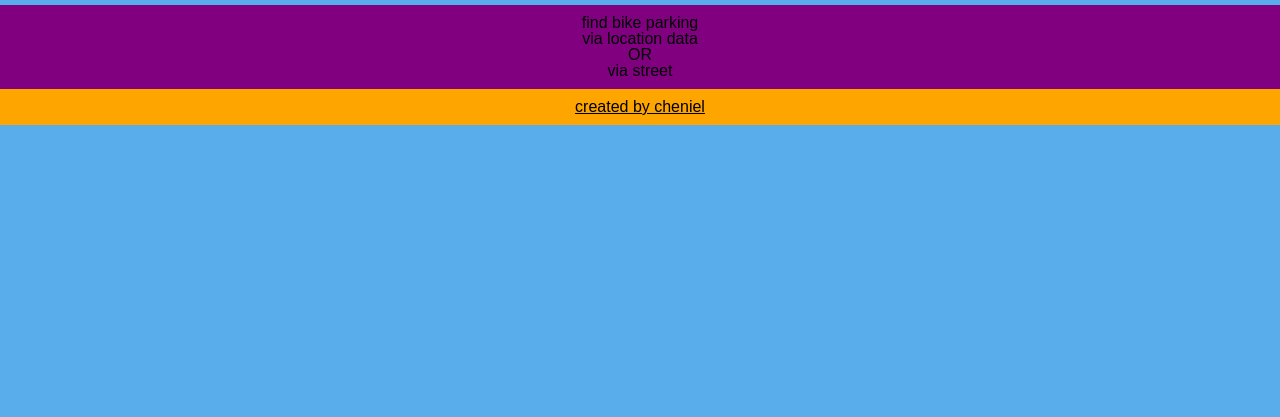
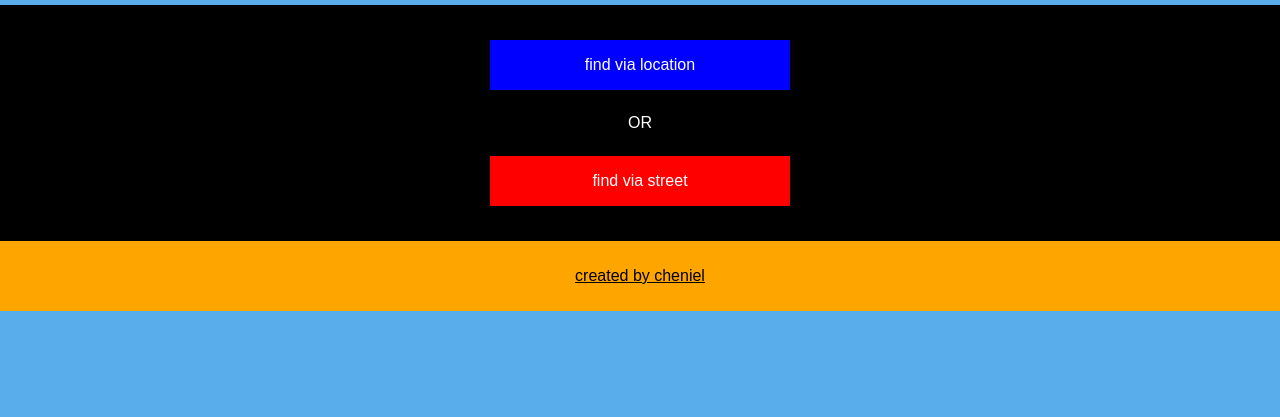
Before and after one commit to cheniel/sf-bike-parking, a Django app: page / in a window 1280 px wide. Shown: the part 383-800 px from the top of the page. Run offline with Django 3.2, Linux system fonts and the light colour scheme.

Commit message:
mods to run on heroku

```diff
--- /dev/null
+++ b/requirements.txt
@@ -0,0 +1,4 @@
+Django==1.7
+Pygments==1.6
+virtualenv==1.11.6
+wsgiref==0.1.2
--- a/sf_bike_parking/parkfinder/templates/parkfinder/index.html
+++ b/sf_bike_parking/parkfinder/templates/parkfinder/index.html
@@ -1,17 +1,18 @@
 <!DOCTYPE html>
+<meta name="viewport" content="width=device-width, initial-scale=1, maximum-scale=1, minimum-scale=1, user-scalable=no" >
 <html>
 	<head>
 		<title>sf bike parking locator</title>
 
 		{% load staticfiles %}
 		<script src="{% static "parking.js" %}"></script>
-		<link rel="stylesheet" type="text/css" href="{% static "cssreset.css" %}"/>
+		<link rel="stylesheet" type="text/css" href="{% static "normalize.css" %}"/>
 		<link rel="stylesheet" type="text/css" href="{% static "style.css" %}"/>
 
 	</head>
 	<body>
 		<div id="top-bar">
-			<iframe id="github-star" src="http://ghbtns.com/github-btn.html?user=cheniel&repo=sf-bike-parking&type=watch&count=true" allowtransparency="true" frameborder="0" scrolling="0" width="110" height="20"></iframe>
+			<iframe id="github-star" src="http://ghbtns.com/github-btn.html?user=cheniel&repo=sf-bike-parking&type=watch&count=true" allowtransparency="true" frameborder="0" scrolling="0" width="80" height="20"></iframe>
 		</div>
 
 		<div id="header" class="hor-section">
@@ -47,17 +48,16 @@
 			{% else %}
 
 				<div id="search-type-selection">
-					<p>find bike parking</p>
 
-					<div id="location-search-button">
-						via location data
-					</div>
+					<button id="location-search-button" class="L-button">
+						find via location
+					</button>
 
-					<p>OR</p>
+					<p id="or">OR</p>
 
-					<div id="street-search-button">
-						via street
-					</div>
+					<button id="street-search-button" class="L-button">
+						find via street
+					</button>
 				</div>
 
 				<div id="location-search-options">
@@ -89,10 +89,10 @@
 						</div>
 						<div class="result-info-container">
 							<div class="result-info">
-									{{result.address}}<br />
-									{{result.location}}<br />
-									({{result.latitude}}, {{result.longitude}}) <br />
-									{{result.numRacks}} racks, {{result.spaces}} spaces. <br />
+								<div class="r-address">{{result.address}}</div>
+								<div class="r-coordinates">({{result.latitude}}, {{result.longitude}}) </div>
+								<div class="r-location">@{{result.location}}</div>
+								<div class="r-spaces">{{result.numRacks}} racks, {{result.spaces}} spaces. </div>
 							</div>
 						</div>
 
--- a/sf_bike_parking/static/cssreset.css
+++ b/sf_bike_parking/static/normalize.css
@@ -15,7 +15,7 @@ table, caption, tbody, tfoot, thead, tr, th, td,
 article, aside, canvas, details, embed,
 figure, figcaption, footer, header, hgroup,
 menu, nav, output, ruby, section, summary,
-time, mark, audio, video {
+time, mark, audio, video, button {
 	margin: 0;
 	padding: 0;
 	border: 0;
--- a/sf_bike_parking/static/style.css
+++ b/sf_bike_parking/static/style.css
@@ -34,7 +34,8 @@ body {
 
 #search-options {
 	text-align: center;
-	background-color: purple;
+	color: white;
+	background-color: black;
 }
 
 #location-search-options {
@@ -47,6 +48,7 @@ body {
 
 #results-container {
 	background-color: white;
+	overflow: auto;
 }
 
 #footer {
@@ -54,22 +56,75 @@ body {
 	background-color: orange;
 }
 
+.result {
+	width: 375px;
+	margin: 0 auto;
+}
+
 .result-number {
 	float: left;
 	text-align: right;
-	width: 40%;
+	width: 25%;
 	font-size: 3em;
+	color: #6E6E6E;
 }
 
 .result-info-container {
 	float: left;
-	width: 60%;
+	width: 75%;
 }
 
 .result-info {
 	padding: 10px;
 }
 
+#footer {
+	height: 50px;
+	line-height: 50px;
+}
+
 #footer > p > a {
 	color: black;
 }
+
+
+.r-address {
+	font-size: 1.75em;
+}
+
+.r-coordinates {
+	color: #9D9D9D;
+}
+
+.r-location {
+	color: #9D9D9D;
+}
+
+.r-spaces {
+	color: #9D9D9D;
+}
+
+.L-button {
+	width: 300px;
+	height: 50px;
+	line-height: 50px;
+	margin: 0 auto;
+	color: white;
+}
+
+#location-search-button {
+	background-color: blue;
+}
+
+#street-search-button {
+	background-color: red;
+}
+
+#search-type-selection {
+	padding: 25px;
+}
+
+#or {
+	color: white;
+	margin: 25px;
+}
```
Lines whose indentation alone changed are shown as unchanged.
